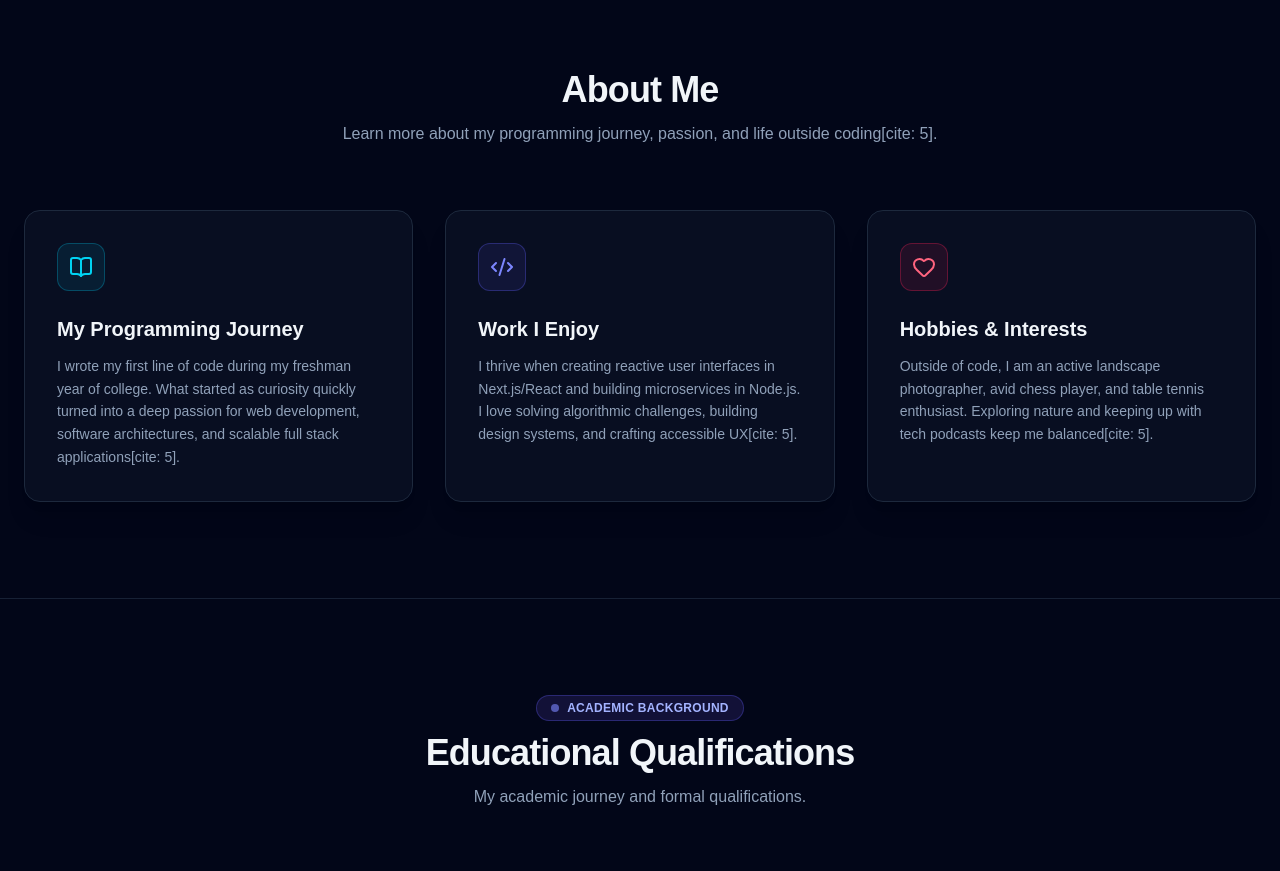
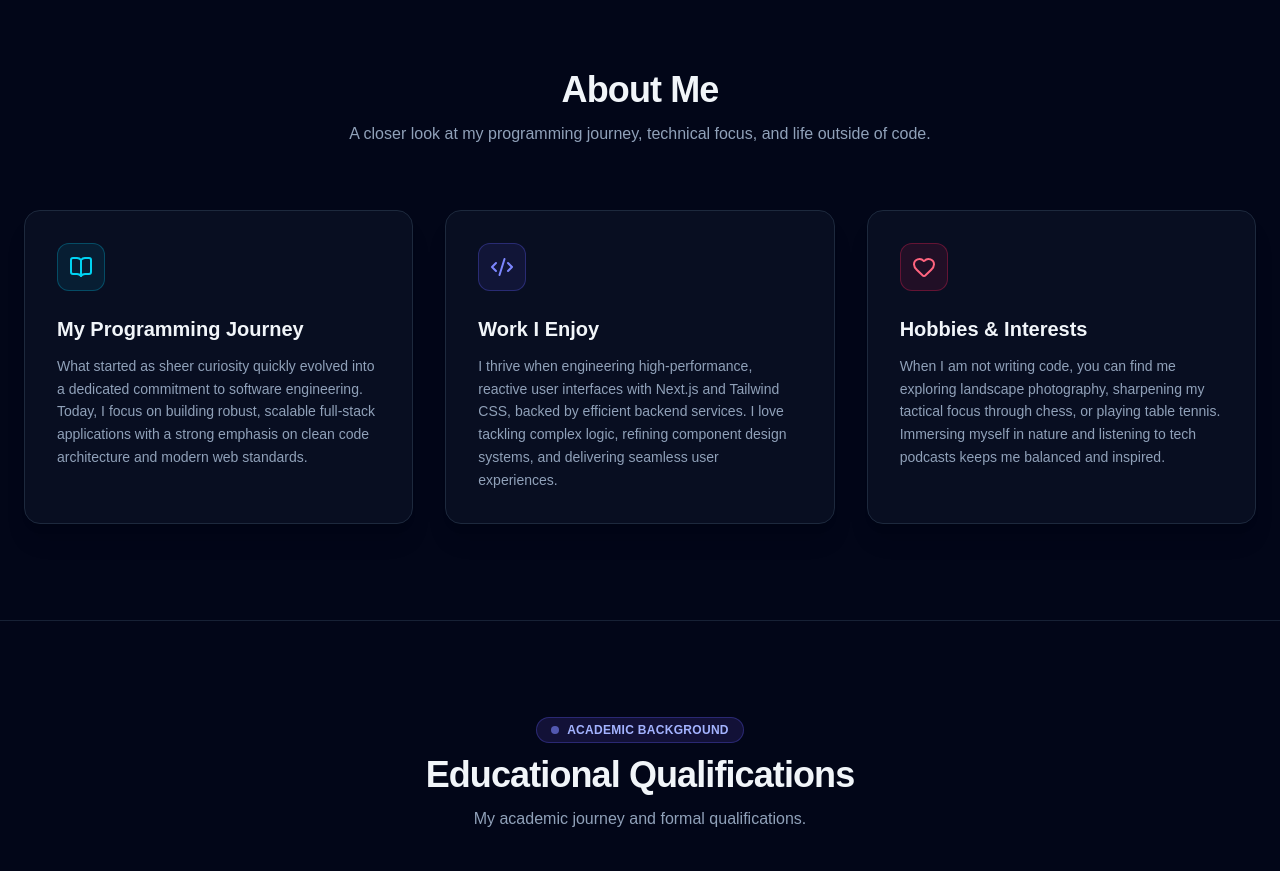
Before and after one commit to akashonline24hour/akash-dev-portfolio, a Next.js app: page / in a window 1280 px wide. Shown: the part 920-1791 px from the top of the page. Built offline with nearby package versions, Linux system fonts and the light colour scheme.

Commit message:
refactor: polish and elevate descriptions in About component

```diff
--- a/src/components/About.jsx
+++ b/src/components/About.jsx
@@ -13,8 +13,8 @@ export default function About() {
             About Me
           </h2>
           <p className="text-slate-400 text-sm md:text-base">
-            Learn more about my programming journey, passion, and life outside
-            coding[cite: 5].
+            A closer look at my programming journey, technical focus, and life
+            outside of code.
           </p>
         </div>
 
@@ -29,10 +29,10 @@ export default function About() {
               My Programming Journey
             </h3>
             <p className="text-slate-400 text-sm leading-relaxed">
-              I wrote my first line of code during my freshman year of college.
-              What started as curiosity quickly turned into a deep passion for
-              web development, software architectures, and scalable full stack
-              applications[cite: 5].
+              What started as sheer curiosity quickly evolved into a dedicated
+              commitment to software engineering. Today, I focus on building
+              robust, scalable full-stack applications with a strong emphasis on
+              clean code architecture and modern web standards.
             </p>
           </div>
 
@@ -45,10 +45,11 @@ export default function About() {
               Work I Enjoy
             </h3>
             <p className="text-slate-400 text-sm leading-relaxed">
-              I thrive when creating reactive user interfaces in Next.js/React
-              and building microservices in Node.js. I love solving algorithmic
-              challenges, building design systems, and crafting accessible
-              UX[cite: 5].
+              I thrive when engineering high-performance, reactive user
+              interfaces with Next.js and Tailwind CSS, backed by efficient
+              backend services. I love tackling complex logic, refining
+              component design systems, and delivering seamless user
+              experiences.
             </p>
           </div>
 
@@ -61,9 +62,10 @@ export default function About() {
               Hobbies & Interests
             </h3>
             <p className="text-slate-400 text-sm leading-relaxed">
-              Outside of code, I am an active landscape photographer, avid chess
-              player, and table tennis enthusiast. Exploring nature and keeping
-              up with tech podcasts keep me balanced[cite: 5].
+              When I am not writing code, you can find me exploring landscape
+              photography, sharpening my tactical focus through chess, or
+              playing table tennis. Immersing myself in nature and listening to
+              tech podcasts keeps me balanced and inspired.
             </p>
           </div>
         </div>
```
